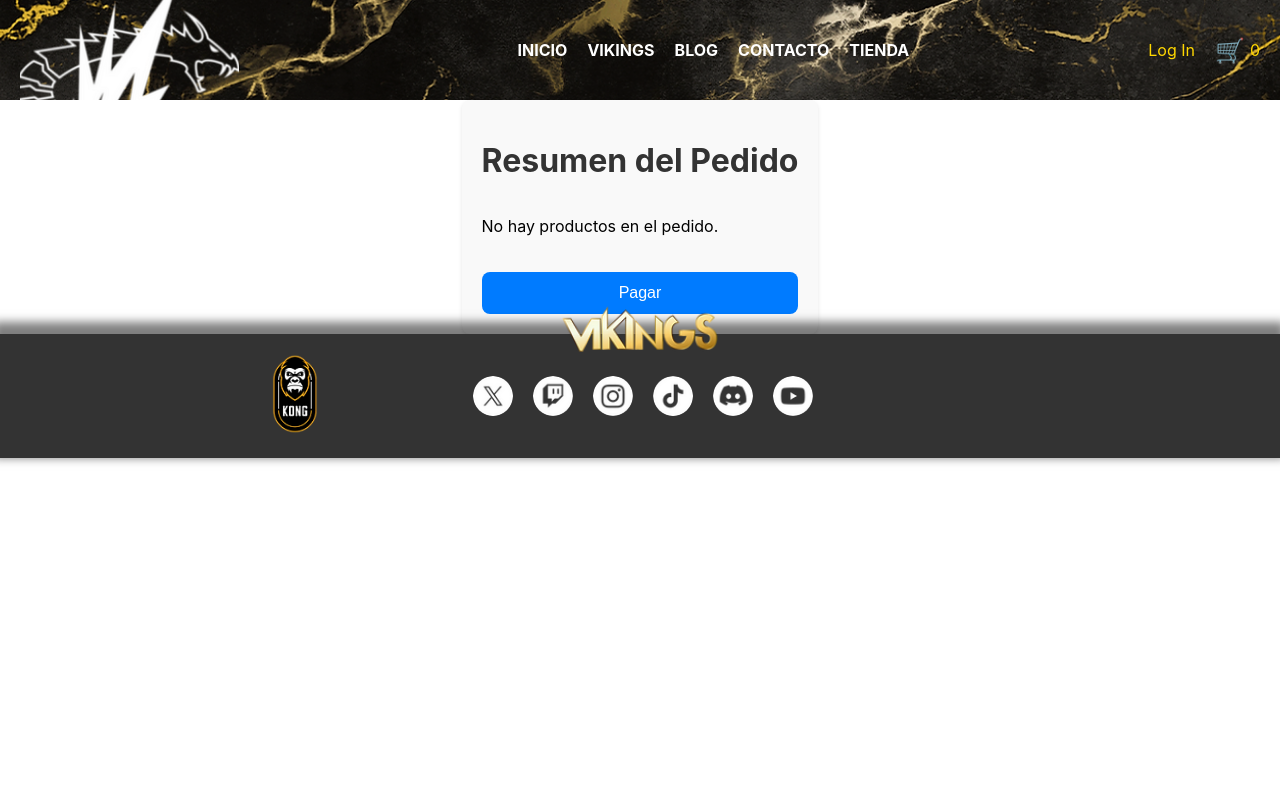
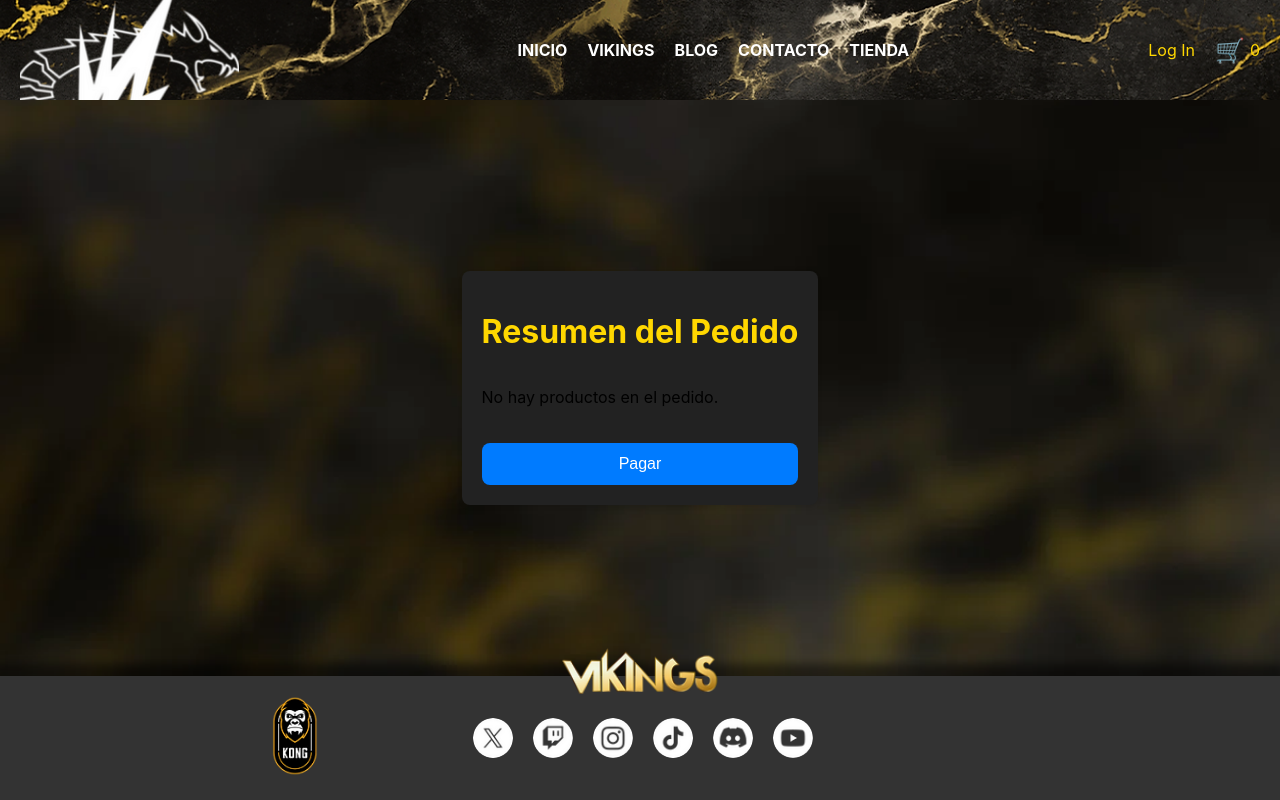
Before and after one commit to rupi014/vikings-frontend, a React (Create React App) app: page /pago in a window 1280 px wide. Built offline with nearby package versions, Linux system fonts and the light colour scheme.

Commit message:
payment page styles modified

```diff
--- a/src/pages/page-styles/pago.css
+++ b/src/pages/page-styles/pago.css
@@ -1,15 +1,25 @@
+.pago-page {
+    display: flex;
+    justify-content: center;
+    align-items: center;
+    height: 100vh;
+    background-image: url('../../assets/images/fondos/contact-fondo.webp');
+    background-size: cover;
+    background-position: center;
+  }
+
 .pago-container {
     max-width: 800px;
     margin: 0 auto;
     padding: 20px;
-    background-color: #f9f9f9;
+    background-color: #222;
     border-radius: 8px;
     box-shadow: 0 2px 4px rgba(0, 0, 0, 0.1);
   }
 
   h1 {
     text-align: center;
-    color: #333;
+    color: #ffd700;
     margin-bottom: 20px;
   }
 
--- a/src/pages/pago.js
+++ b/src/pages/pago.js
@@ -12,6 +12,7 @@
   }, []);
 
   return (
+    <div className="pago-page">
         <div className="pago-container">
         <h1>Resumen del Pedido</h1>
         <div className="resumen-pedido">
@@ -31,6 +32,7 @@
         </div>
         <button className="pagar-boton">Pagar</button>
         </div>
+    </div>
   );
 };
 
```
Lines whose indentation alone changed are shown as unchanged.
